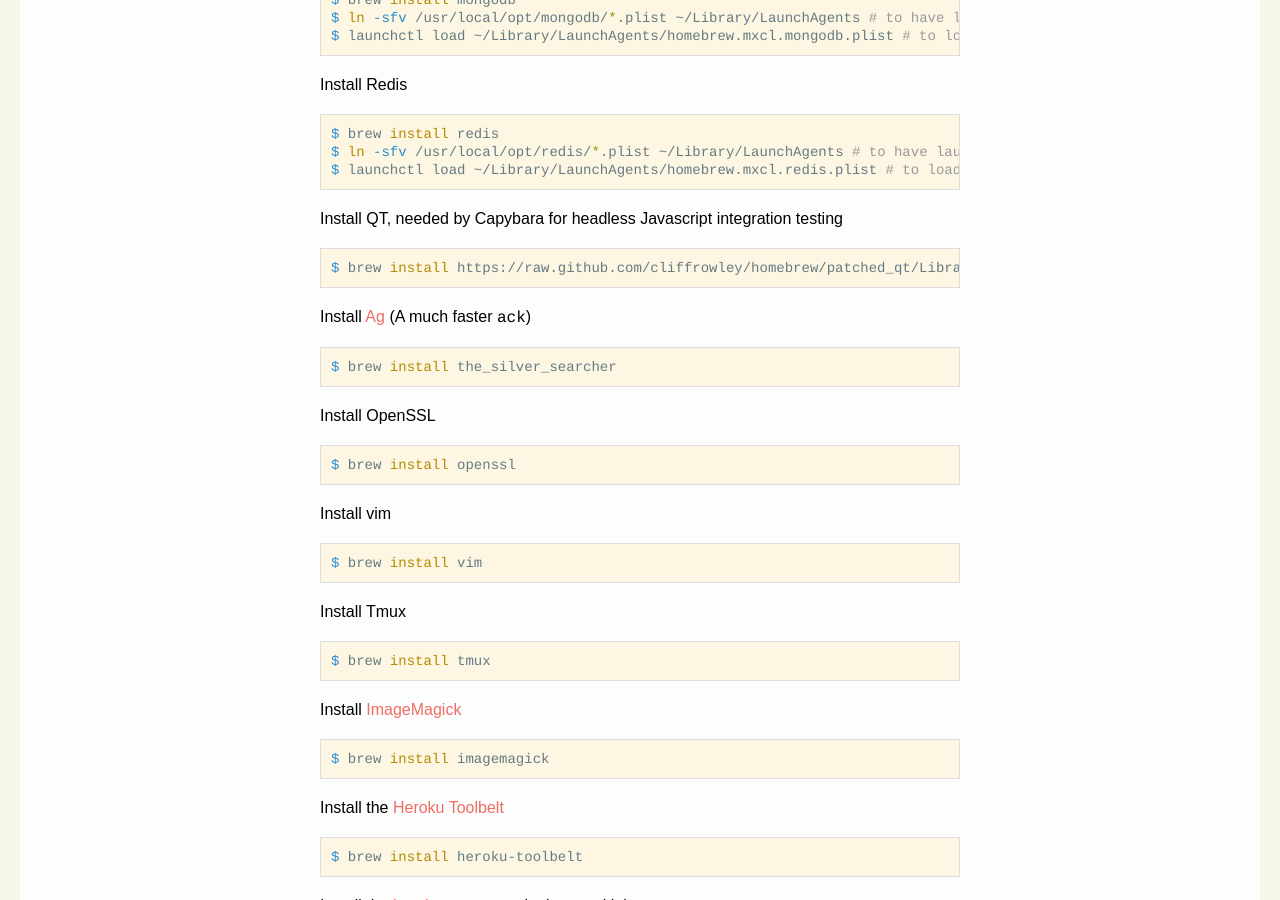
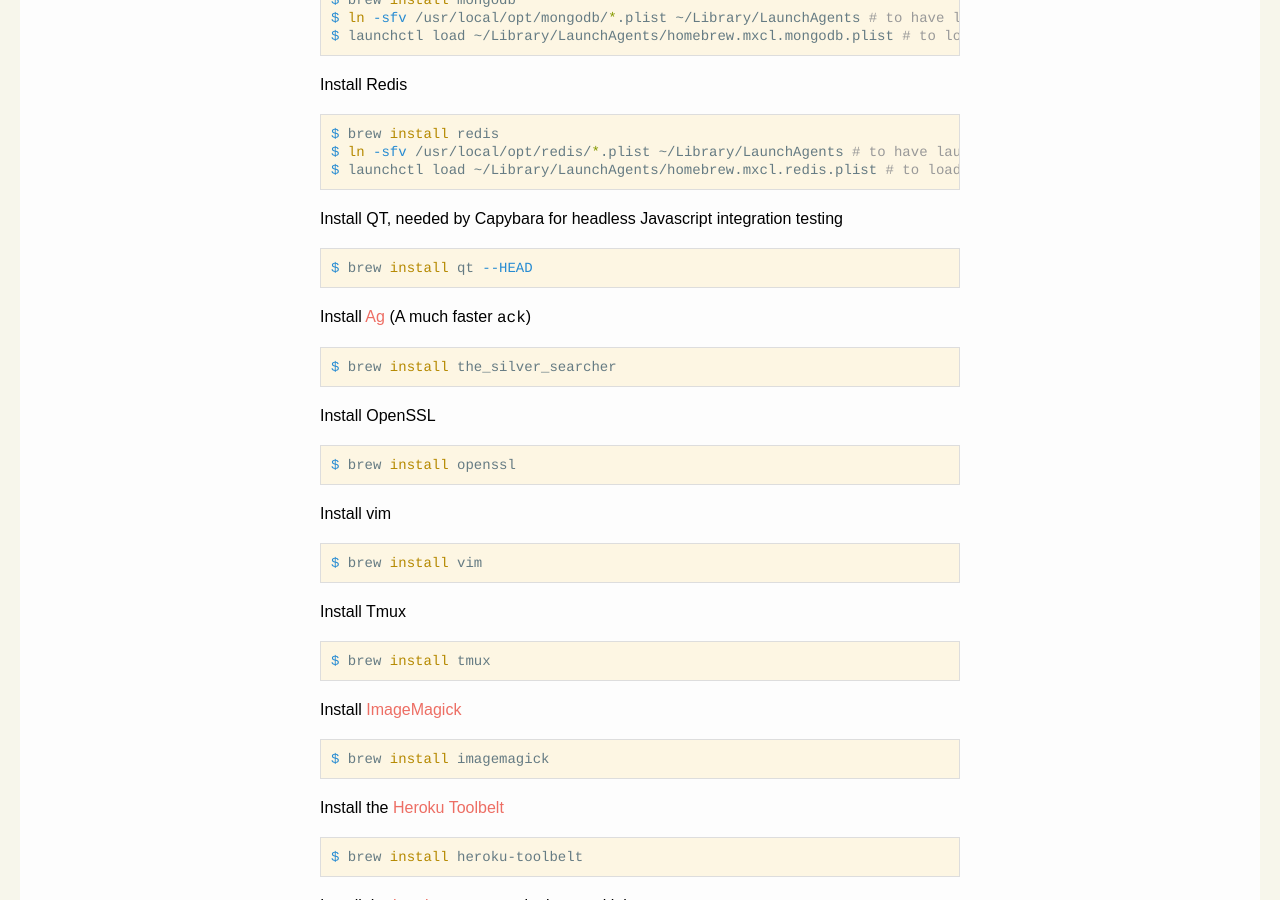
Before and after one commit to edgarhenriquez/edgarhenriquez.github.com, a Jekyll site: the page built from _posts/2013-11-09-setting-up-a-development-machine-on-mavericks.md, in a window 1280 px wide and 900 px high, scrolled down 1327 px. Built offline with Jekyll 4.4.1, drawn with Linux system fonts in a browser that asks for light colours; nearby versions of some CDN libraries; some of the changed lines change nothing that is shown; some of the changed text lies outside the part shown.

Commit message:
Update qt install instructions

```diff
--- a/_posts/2013-11-09-setting-up-a-development-machine-on-mavericks.md
+++ b/_posts/2013-11-09-setting-up-a-development-machine-on-mavericks.md
@@ -1,7 +1,7 @@
 ---
 layout: post
 title: A practical guide to setup Mavericks as a development machine
-modified: 2013-11-10
+modified: 2013-11-24
 ---
 
 This document covers setting up a development machine after a clean install of
@@ -86,7 +86,7 @@
 Install QT, needed by Capybara for headless Javascript integration testing
 
 {% highlight bash %}
-$ brew install https://raw.github.com/cliffrowley/homebrew/patched_qt/Library/Formula/qt.rb --HEAD # the normal brew install qt didn't work at the time
+$ brew install qt --HEAD
 {% endhighlight %}
 
 Install [Ag](https://github.com/ggreer/the_silver_searcher) (A much faster `ack`)
```
